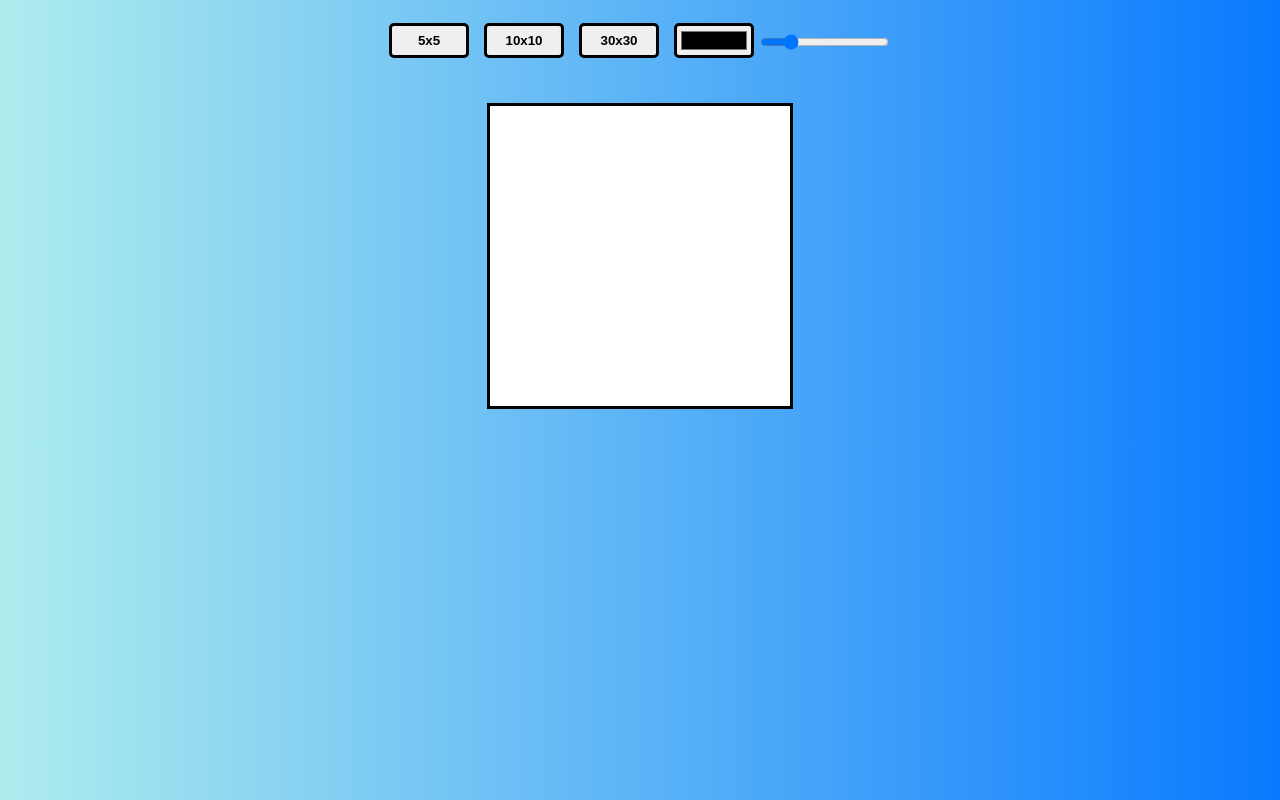
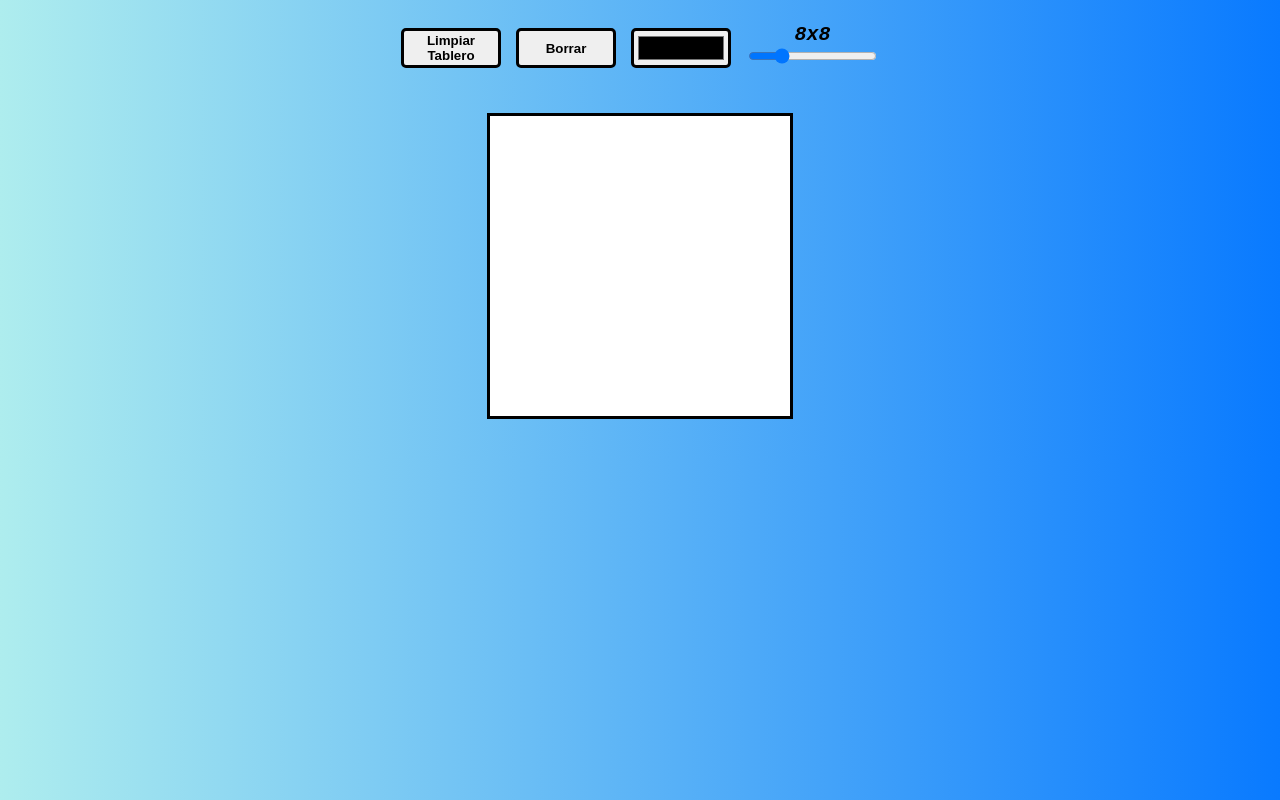
Before and after one commit to DeDominicisAlan/Project-Etch-A-Sketch, a plain HTML site: page index.html in a window 1280 px wide. Drawn offline with Linux system fonts and the light colour scheme.

Commit message:
El boton limpiar tablero hace su cometido. Ya se puede pintar el tablero y tiene un tamaño predeterminado para cuando se acceda a la pagina

```diff
--- a/index.html
+++ b/index.html
@@ -1,5 +1,5 @@
 <!DOCTYPE html>
-<html lang="en">
+<html lang="es">
 <head>
     <meta charset="UTF-8">
     <link rel="stylesheet" href="style.css">
@@ -8,21 +8,21 @@
     <title>Etch-A-Sketch</title>
 </head>
 <body>
-    <div class="botones">
-        <button class="boton" id="boton1">5x5</button>
-        <button class="boton" id="boton2">10x10</button>
-        <button class="boton" id="boton3">30x30</button>
-        <form action="">
-            <input type="color" class="boton">
-            <input type="range" id="barra" value="10" max="30" min="5">
-        </form>
-
-    </div>
-    <div class="contenedor">
-        <div class="contenedor-grid">
+    <div class="main">
+        <div class="botones">
+            <button class="boton" id="botonLimpiar">Limpiar Tablero</button>
+            <button class="boton" id="botonBorrar">Borrar</button>
+            <input type="color" class="boton" id="botonColor">
+            <div class="colores">
+                <p id="tamaño">hola</p>
+                <input type="range" id="barra" value="10" max="30" min="4">
+            </div>
+        </div>
+        <div class="contenedor">
+            <div class="contenedor-grid">
+            </div>
         </div>
     </div>
-
     <script src="main.js"></script>
 </body>
 </html>
--- a/main.js
+++ b/main.js
@@ -1,14 +1,20 @@
 //Definición de objetos
 
+const limpiar = document.querySelector('#botonLimpiar');
+const p = document.querySelector('#tamaño');
 const grid = document.querySelector('.contenedor-grid');
-const b5 = document.querySelector('#boton1');
-const b10 = document.querySelector('#boton2');
-const b30 = document.querySelector('#boton3');
 const barra = document.querySelector('#barra')
+const color = document.querySelector('#botonColor');
+var lastSize = 8;
 
 //Comportamientos
+//Iniciar la pagina con 8x8 divs
+ajustarTamaño(lastSize);
 
 barra.onchange = (e) => ajustarTamaño(e);
+limpiar.onclick = () => {
+    ajustarTamaño(lastSize);
+};
 
 document.querySelector('grid-element').onclick = () => {
     div.backgroundColor = 'red';
@@ -18,7 +24,10 @@ document.querySelector('grid-element').onclick = () => {
 //Ajuste de Tamaño
 
 function ajustarTamaño(e){
-    e = e.target.value;
+    if(isNaN(e))
+        e = e.target.value;
+        lastSize = e;
+    p.innerText = `${e}x${e}`;
     cleanGrid();
     tamañoNuevo(e);
 }
@@ -30,8 +39,13 @@ function tamañoNuevo(n){
         const div = document.createElement('div');
         div.classList.add('grid-element');
         grid.appendChild(div);
+        div.onclick = () => {
+            div.style.backgroundColor = 'red';
+        }
     }
 };
+
+//Vaciar grid (sacar todos los divs)
 
 function cleanGrid(){
     grid.innerHTML = '';
--- a/style.css
+++ b/style.css
@@ -1,9 +1,14 @@
 body{
-    background: linear-gradient(90deg, rgba(174,237,238,1) 0%, rgba(9,122,255,1) 100%);}
+    background: linear-gradient(90deg, rgba(174,237,238,1) 0%, rgba(9,122,255,1) 100%);
+    font-family: monospace;
+}
+
+
 
 .botones{
     display: flex;
     justify-content: center;
+    align-items: flex-end;
     gap: 15px;
     padding: 15px;
 }
@@ -12,8 +17,20 @@ body{
     font-weight: bold;
     border: 3px black solid;
     border-radius: 5px;
-    width: 80px;
-    height: 35px;
+    width: 100px;
+    height: 40px;
+}
+
+.colores{
+    text-align: center;
+}
+
+#tamaño{
+    font-size: x-large;
+    font-weight: bold;
+    font-style: oblique;
+    margin: 0;
+    padding: 0;
 }
 
 /* Contenedor del contenedor-grid*/
@@ -28,8 +45,6 @@ body{
 
 .contenedor-grid{
     display: grid;
-    grid-template-columns: repeat(16, 1fr);
-    grid-template-rows: repeat(16, 1fr);
     background-color: white;
     height: 300px;
     width: 300px;
@@ -37,8 +52,6 @@ body{
 }
 
 .contenedor-grid div{
-
-    border: black 1px solid;
     background-color: white;
 }
 
```
